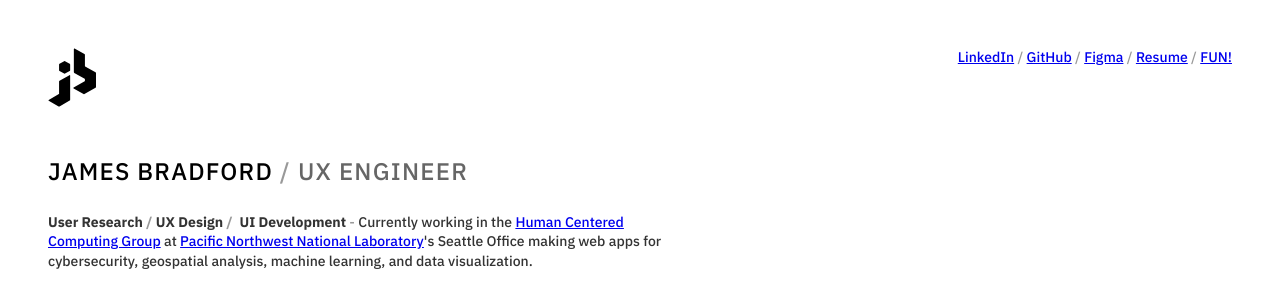
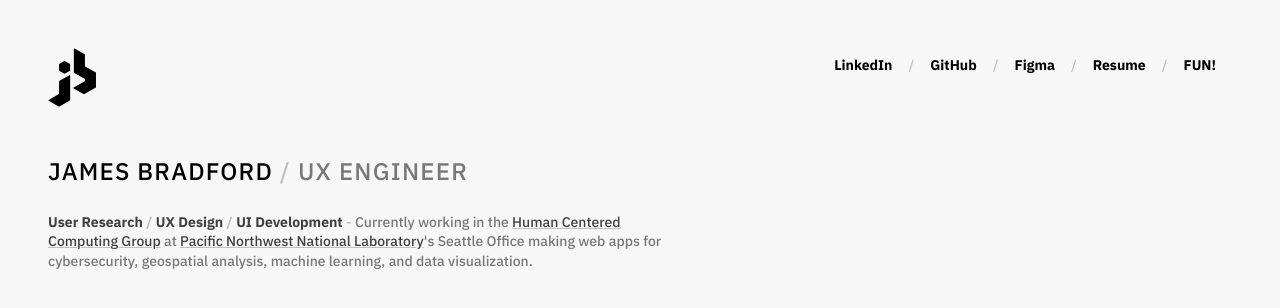
Before and after one commit to arniebradfo/bradford-digital-5, a Next.js app: page / in a window 1280 px wide. Shown: the top 308 px of the page. Built offline with nearby package versions, Linux system fonts and the light colour scheme.

Commit message:
Update Home Header layout

```diff
--- a/app/components/LinkButton.module.css
+++ b/app/components/LinkButton.module.css
@@ -1,12 +1,17 @@
+
 .LinkButton {
   appearance: unset;
   display: inline-block;
-  padding: 24px 32px;
-  border-radius: 8px;
-  font-weight: bold;
+  padding: 8px 16px;
+  border-radius: 4px;
   position: relative;
   isolation: isolate;
+
   cursor: pointer;
+
+  text-decoration: none;
+  font-weight: var(--font-weight-bold);
+  color: var(--foreground-color-1);
 
   /* &:not(:hover){
     outline: solid rgba(0, 0, 0, 0.1) 0.25px;
@@ -15,7 +20,7 @@
 }
 
 .LinkButtonBg {
-  background: #EEEEEE;
+  background: hsla(0, 0%, 0%, 0.05);
   border-radius: 8px;
   position: absolute;
   inset: 0;
--- a/app/globals.css
+++ b/app/globals.css
@@ -1,20 +1,23 @@
-:root{
-  --blue-500: blue;
-
+:root {
+  /* --plex-font-family- are from layout.tsx */
   --font-family-sans: var(--plex-font-family-sans, sans-serif), sans-serif;
   --font-family-mono: var(--plex-font-family-mono, monospace), monospace;
   --font-weight-normal: 500;
   --font-weight-bold: 700;
 
   --background-color-1: hsl(0, 0%, 100%);
-  --background-color-2: hsl(0, 0%, 95%);
-  --background-color-3: hsl(0, 0%, 90%);
-  --background-color-4: hsl(0, 0%, 85%);
+  --background-color-2: hsl(0, 0%, 97%);
+  --background-color-3: hsl(0, 0%, 93%);
+  --background-color-4: hsl(0, 0%, 88%);
+
+  --border-color-1: hsla(0, 0%, 0%, 0.05);
 
   --foreground-color-1: hsl(0, 0%, 0%);
-  --foreground-color-2: hsl(0, 0%, 20%);
-  --foreground-color-3: hsl(0, 0%, 40%);
-  --foreground-color-4: hsl(0, 0%, 60%);
+  --foreground-color-2: hsl(0, 0%, 25%);
+  --foreground-color-3: hsl(0, 0%, 47%);
+  --foreground-color-4: hsl(0, 0%, 75%);
+
+  --accent-color-1: rgb(0, 0, 255);
 
   --font-size-1: 32px;
   --font-size-2: 24px;
@@ -26,7 +29,7 @@
   --line-height: 1.4;
 }
 
-html{
+html {
   font-family: var(--font-family-sans);
   line-height: var(--line-height);
   font-weight: var(--font-weight-normal);
@@ -34,14 +37,32 @@ html{
   color: var(--foreground-color-2);
 }
 
-h1,h2,h3,h4,h5,h6{
+h1,
+h2,
+h3,
+h4,
+h5,
+h6 {
   font-weight: inherit;
   font-size: inherit;
 }
 
-html, body{
+html,
+body {
   height: 100%;
   width: 100%;
   margin: 0;
   padding: 0;
 }
+
+a {
+  color: var(--foreground-color-2);
+  text-decoration-color: var(--foreground-color-4);
+
+  &:hover {
+    /* color: var(--accent-color-1); */
+    color: var(--foreground-color-1);
+    text-decoration-color: var(--foreground-color-1);
+
+  }
+}
--- a/app/layout.tsx
+++ b/app/layout.tsx
@@ -2,6 +2,7 @@ import type { Metadata } from "next";
 import { IBM_Plex_Mono, IBM_Plex_Sans } from "next/font/google";
 import "./reset.css";
 import "./globals.css";
+import { jCN } from "./utils/joinClassNames";
 
 const PlexSans = IBM_Plex_Sans({
   weight: ["500", "700"],
@@ -26,7 +27,7 @@ export default function RootLayout({
   children: React.ReactNode;
 }) {
   return (
-    <html lang="en" className={PlexSans.variable}>
+    <html lang="en" className={jCN([PlexSans.variable, PlexMono.variable])}>
       <body>{children}</body>
     </html>
   );
--- a/app/page.module.css
+++ b/app/page.module.css
@@ -0,0 +1 @@
+/* ... */
--- a/app/page.tsx
+++ b/app/page.tsx
@@ -1,86 +1,10 @@
-import Image from "next/image";
 import AvyMapMockupDesktop from "../public/lfs-media/AvyMap_Mockup-Desktop.png";
-import Link from "next/link";
-import { externalLinkAttributes } from "./utils/link";
-import { Txt } from "./components/Text";
-import { Spacer } from "./components/Spacer";
+import { HomeHeader } from "./views/HomeHeader";
 
 export default function Home() {
   return (
     <div>
-      <header style={{ padding: 48, position: "relative" }}>
-        <Image
-          src="/logo/small.svg"
-          alt="jb logo"
-          width={16 * 3}
-          height={16 * 3}
-          priority
-          style={{ marginBottom: 48 }}
-        />
-
-        <Txt tag="h1" size={2} fg={1} uppercase style={{ marginBottom: 24 }}>
-          <Txt>James Bradford</Txt>
-          <Spacer normal>/</Spacer>
-          <Txt fg={3}>UX Engineer</Txt>
-        </Txt>
-
-        <Txt tag="p" style={{ maxWidth: 640 }}>
-          <Txt bold>
-            User Research
-            <Spacer>/</Spacer>
-            UX Design
-            <Spacer>/</Spacer> UI Development
-          </Txt>
-          <Spacer>-</Spacer>
-          Currently working in the{" "}
-          <Link
-            href={"https://www.pnnl.gov/visual-analytics"}
-            {...externalLinkAttributes}
-          >
-            Human Centered Computing Group
-          </Link>{" "}
-          at{" "}
-          <Link href={"https://www.pnnl.gov/"} {...externalLinkAttributes}>
-            Pacific Northwest National Laboratory
-          </Link>
-          {"'s "}
-          Seattle Office making web apps for cybersecurity, geospatial analysis,
-          machine learning, and data visualization.
-        </Txt>
-
-        <nav style={{ position: "absolute", right: 0, top: 0, margin: 48 }}>
-          {[
-            {
-              children: "LinkedIn",
-              href: "https://www.linkedin.com/in/arniebradfo/",
-              ...externalLinkAttributes,
-            },
-            {
-              children: "GitHub",
-              href: "https://github.com/arniebradfo",
-              ...externalLinkAttributes,
-            },
-            {
-              children: "Figma",
-              href: "https://www.figma.com/@arniebradfo",
-              ...externalLinkAttributes,
-            },
-            {
-              children: "Resume",
-              href: "#",
-            },
-            {
-              children: "FUN!",
-              href: "/components",
-            },
-          ].map((linkProps, i) => (
-            <>
-              {i > 0 && <Spacer>/</Spacer>}
-              <Link {...linkProps} />
-            </>
-          ))}
-        </nav>
-      </header>
+      <HomeHeader />
       <main>
         {/* <Image
         src={AvyMapMockupDesktop}
--- /dev/null
+++ b/app/views/HomeHeader.module.css
@@ -0,0 +1,23 @@
+.HeaderLayout {
+  padding: 48px;
+  position: relative;
+  border-bottom: 1px solid var(--border-color-1);
+  background-color: var(--background-color-2);
+}
+
+.HeaderText {
+  margin-bottom: 24px;
+}
+
+.HeaderDetails {
+  max-width: 640px;
+}
+
+.HeaderNav {
+  position: absolute;
+  top: 0;
+  right: 0;
+  /* left: 0; */
+  max-width: 100%;
+  padding: 48px;
+}
--- /dev/null
+++ b/app/views/HomeHeader.tsx
@@ -0,0 +1,57 @@
+import Image from "next/image";
+import Link from "next/link";
+import { externalLinkAttributes } from "../utils/link";
+import { Txt } from "../components/Text";
+import { Spacer } from "../components/Spacer";
+import style from "./HomeHeader.module.css";
+import { jCN } from "../utils/joinClassNames";
+import { NavLinks } from "./NavLinks";
+
+export const HomeHeader: React.FC<React.ComponentProps<"header">> = ({
+  className,
+  ...props
+}) => (
+  <header className={jCN([style.HeaderLayout, className])} {...props}>
+    <Image
+      src="/logo/small.svg"
+      alt="jb logo"
+      width={16 * 3}
+      height={16 * 3}
+      priority
+      style={{ marginBottom: 48 }}
+    />
+
+    <Txt tag="h1" size={2} fg={1} uppercase className={style.HeaderText}>
+      <Txt>James Bradford</Txt>
+      <Spacer normal>/</Spacer>
+      <Txt fg={3}>UX Engineer</Txt>
+    </Txt>
+
+    <Txt tag="p" fg={3} className={style.HeaderDetails}>
+      <Txt bold fg={2}>
+        User Research
+        <Spacer>/</Spacer>
+        UX Design
+        <Spacer>/</Spacer>
+        UI Development
+      </Txt>
+      <Spacer>-</Spacer>
+      Currently working in the{" "}
+      <Link
+        href={"https://www.pnnl.gov/visual-analytics"}
+        {...externalLinkAttributes}
+      >
+        Human Centered Computing Group
+      </Link>{" "}
+      at{" "}
+      <Link href={"https://www.pnnl.gov/"} {...externalLinkAttributes}>
+        Pacific Northwest National Laboratory
+      </Link>
+      {"'s "}
+      Seattle Office making web apps for cybersecurity, geospatial analysis,
+      machine learning, and data visualization.
+    </Txt>
+
+    <NavLinks className={style.HeaderNav} />
+  </header>
+);
--- /dev/null
+++ b/app/views/NavLinks.module.css
@@ -0,0 +1,8 @@
+.NavLayout {
+  display: flex;
+  align-items: center;
+}
+
+.NavSpacer {
+  display: inline-block;
+}
--- /dev/null
+++ b/app/views/NavLinks.tsx
@@ -0,0 +1,45 @@
+import Link from "next/link";
+import { Spacer } from "../components/Spacer";
+import { jCN } from "../utils/joinClassNames";
+import { externalLinkAttributes } from "../utils/link";
+import style from "./NavLinks.module.css";
+import { LinkButton } from "../components/LinkButton";
+import { Txt } from "../components/Text";
+
+export const NavLinks: React.FC<React.ComponentProps<"div">> = ({
+  className,
+  ...props
+}) => (
+  <nav className={jCN([style.NavLayout, className])} {...props}>
+    {[
+      {
+        children: "LinkedIn",
+        href: "https://www.linkedin.com/in/arniebradfo/",
+        ...externalLinkAttributes,
+      },
+      {
+        children: "GitHub",
+        href: "https://github.com/arniebradfo",
+        ...externalLinkAttributes,
+      },
+      {
+        children: "Figma",
+        href: "https://www.figma.com/@arniebradfo",
+        ...externalLinkAttributes,
+      },
+      {
+        children: "Resume",
+        href: "#",
+      },
+      {
+        children: "FUN!",
+        href: "/components",
+      },
+    ].map((linkProps, i) => (
+      <>
+        {i > 0 && <Txt fg={4} className={style.NavSpacer}>/</Txt>}
+        <LinkButton {...linkProps} />
+      </>
+    ))}
+  </nav>
+);
```
